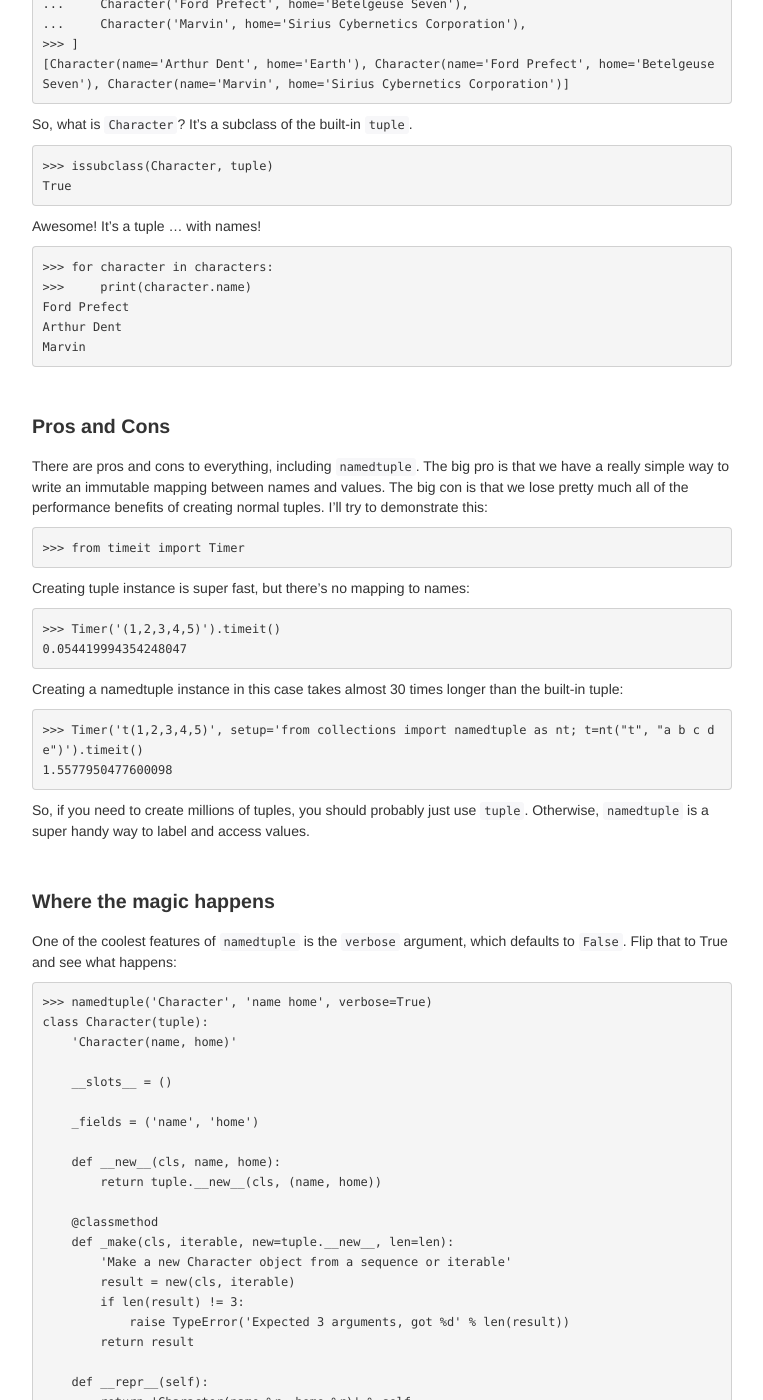
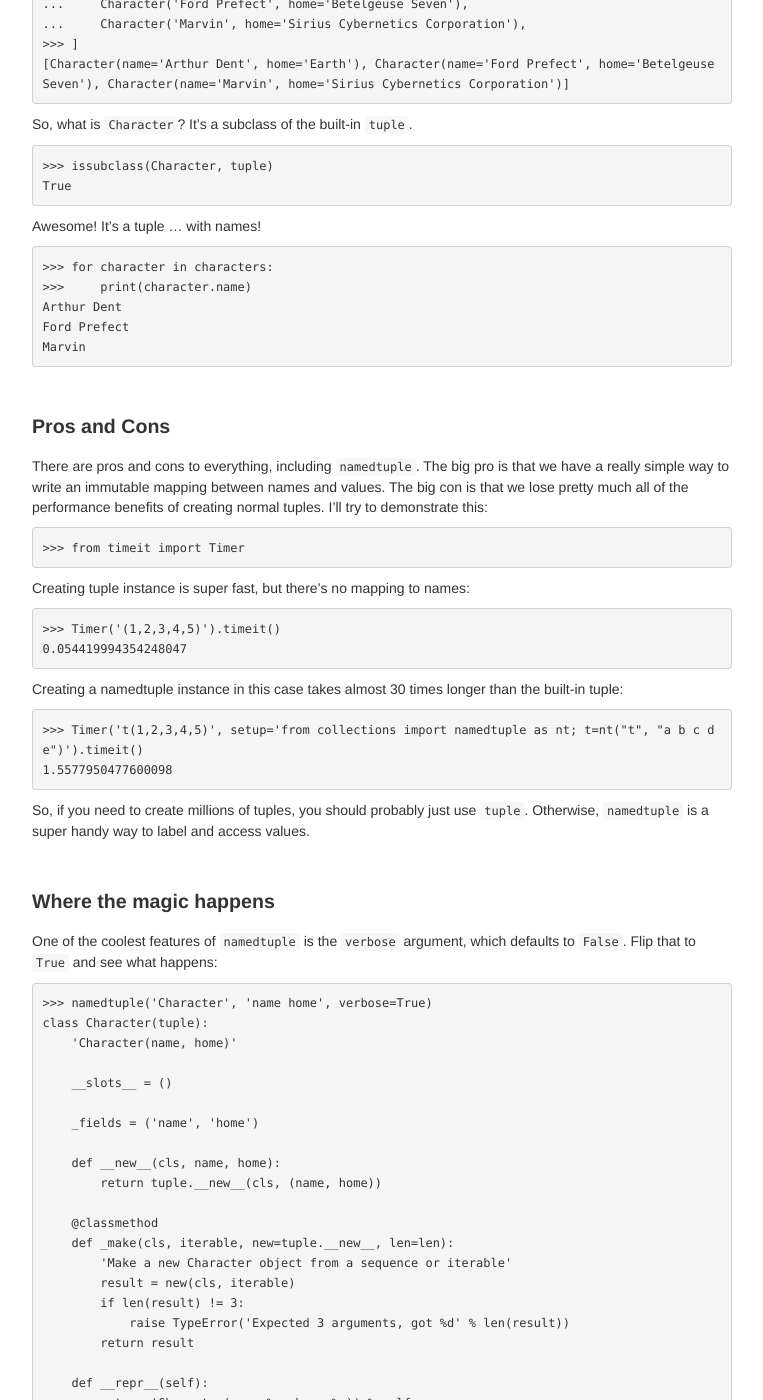
Before and after one commit to pynashorg/pynashorg.github.com, a Jekyll site: the page built from _posts/2013-02-20-namedtuple.md, in a window 1280 px wide and 1400 px high, scrolled down 450 px. Shown: the whole window, without its empty margins (258-1021 px from the left). Built offline with Jekyll 4.4.1, drawn with Linux system fonts in a browser that asks for light colours; nearby versions of some CDN libraries; library files that are not in the unit come from our copies; comment, search, counter and statistics services are not loaded; some of the changed text lies outside the part shown.

```diff
--- a/_posts/2013-02-20-namedtuple.md
+++ b/_posts/2013-02-20-namedtuple.md
@@ -32,8 +32,8 @@ Awesome! It's a tuple ... with names!
 
     >>> for character in characters:
     >>>     print(character.name)
+    Arthur Dent
     Ford Prefect
-    Arthur Dent
     Marvin
 
 Pros and Cons
@@ -58,7 +58,7 @@ So, if you need to create millions of tuples, you should probably just use `tupl
 Where the magic happens
 ---
 
-One of the coolest features of `namedtuple` is the `verbose` argument, which defaults to `False`. Flip that to True and see what happens:
+One of the coolest features of `namedtuple` is the `verbose` argument, which defaults to `False`. Flip that to `True` and see what happens:
 
     >>> namedtuple('Character', 'name home', verbose=True)
     class Character(tuple):
@@ -120,4 +120,4 @@ Wait ... default ... dict methods???
 
     >>> from collections import defaultdict
 
-So, go try out `namedtuple` and learn more about [`defaultdict`](http://docs.python.org/2/library/collections.html#collections.defaultdict). Two really simple and *incredibly* useful tools in the standard library.
+So, go try out `namedtuple` and learn more about [`defaultdict`](http://docs.python.org/2/library/collections.html#collections.defaultdict); two really simple and *incredibly* useful tools in the standard library.
```
